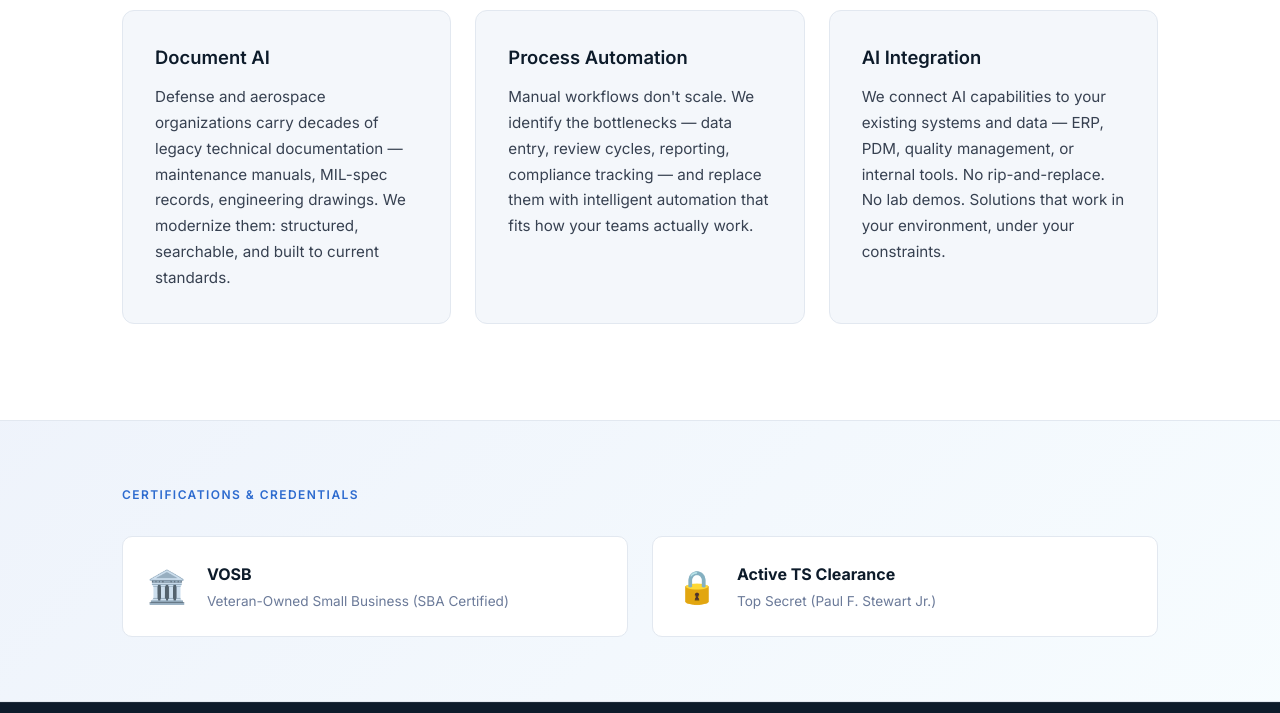
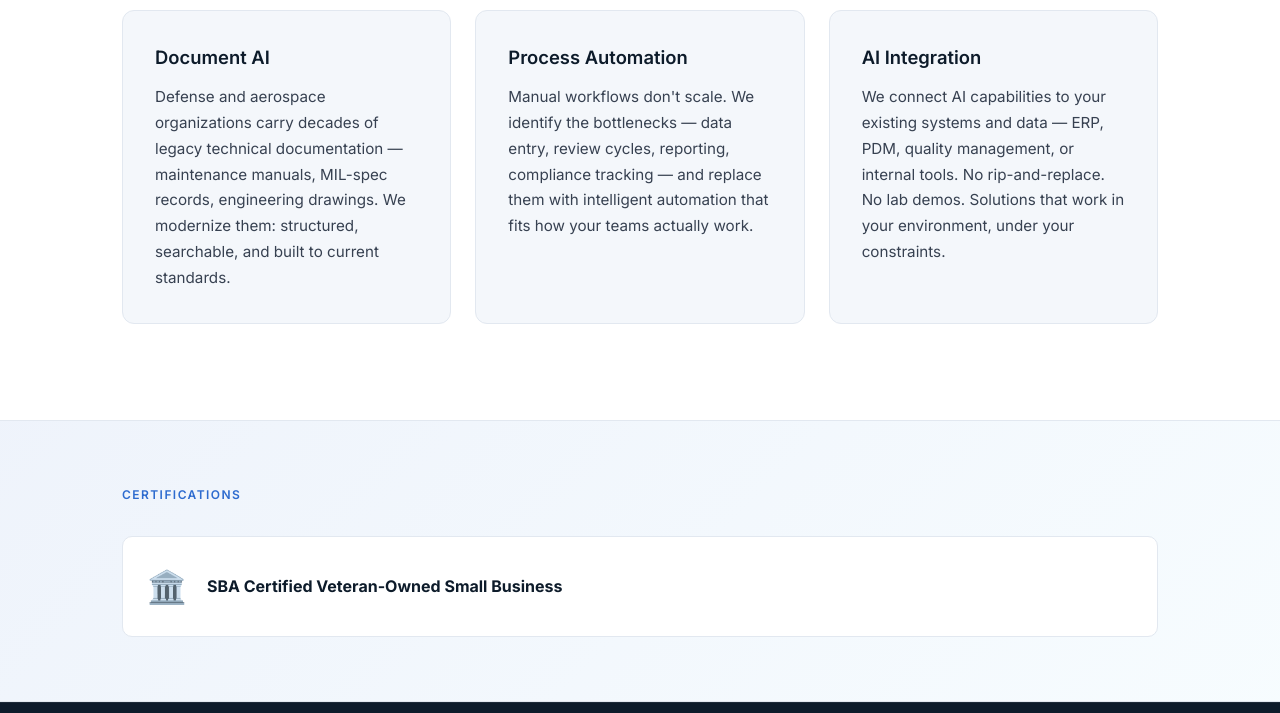
Before and after one commit to bluenebulagroup/bluenebulagroup.github.io, a plain HTML site: page index.html in a window 1280 px wide. Shown: the part 1300-2013 px from the top of the page. Drawn offline with Linux system fonts and the light colour scheme.

Commit message:
Simplify certifications: show only VOSB on single line, remove clearance

```diff
--- a/index.html
+++ b/index.html
@@ -73,20 +73,12 @@
   <!-- CERTIFICATIONS -->
   <section class="certifications">
     <div class="container">
-      <div class="section-label">Certifications & Credentials</div>
+      <div class="section-label">Certifications</div>
       <div class="cert-badges">
         <div class="cert-badge">
           <span class="cert-icon">🏛️</span>
           <div class="cert-content">
-            <div class="cert-name">VOSB</div>
-            <div class="cert-desc">Veteran-Owned Small Business (SBA Certified)</div>
-          </div>
-        </div>
-        <div class="cert-badge">
-          <span class="cert-icon">🔒</span>
-          <div class="cert-content">
-            <div class="cert-name">Active TS Clearance</div>
-            <div class="cert-desc">Top Secret (Paul F. Stewart Jr.)</div>
+            <div class="cert-name">SBA Certified Veteran-Owned Small Business</div>
           </div>
         </div>
       </div>
--- a/style.css
+++ b/style.css
@@ -254,13 +254,6 @@ nav {
   font-size: 1rem;
   font-weight: 700;
   color: var(--navy);
-  margin-bottom: 0.25rem;
-}
-
-.cert-desc {
-  font-size: 0.85rem;
-  color: var(--gray-500);
-  line-height: 1.4;
 }
 
 .cards {
```
